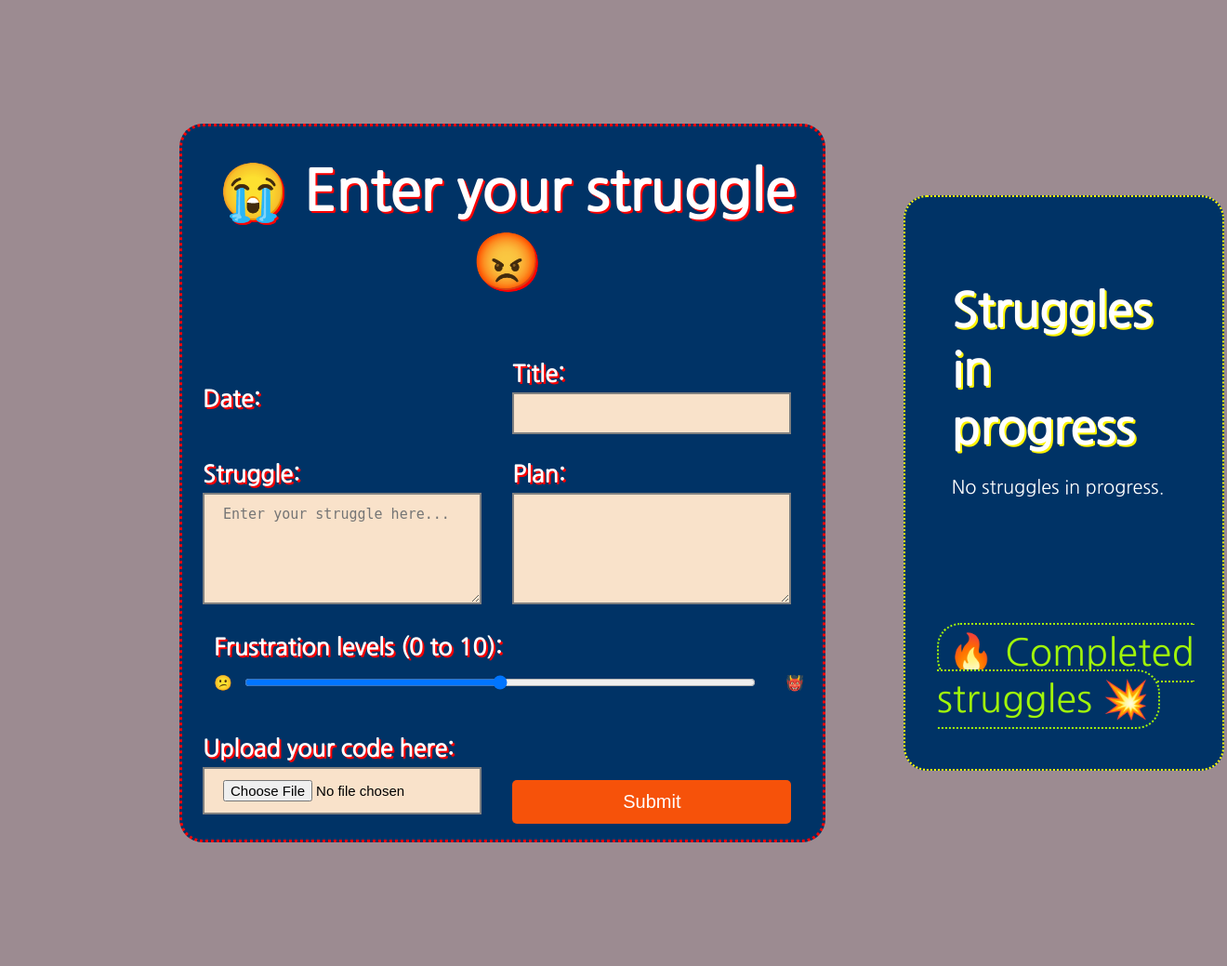
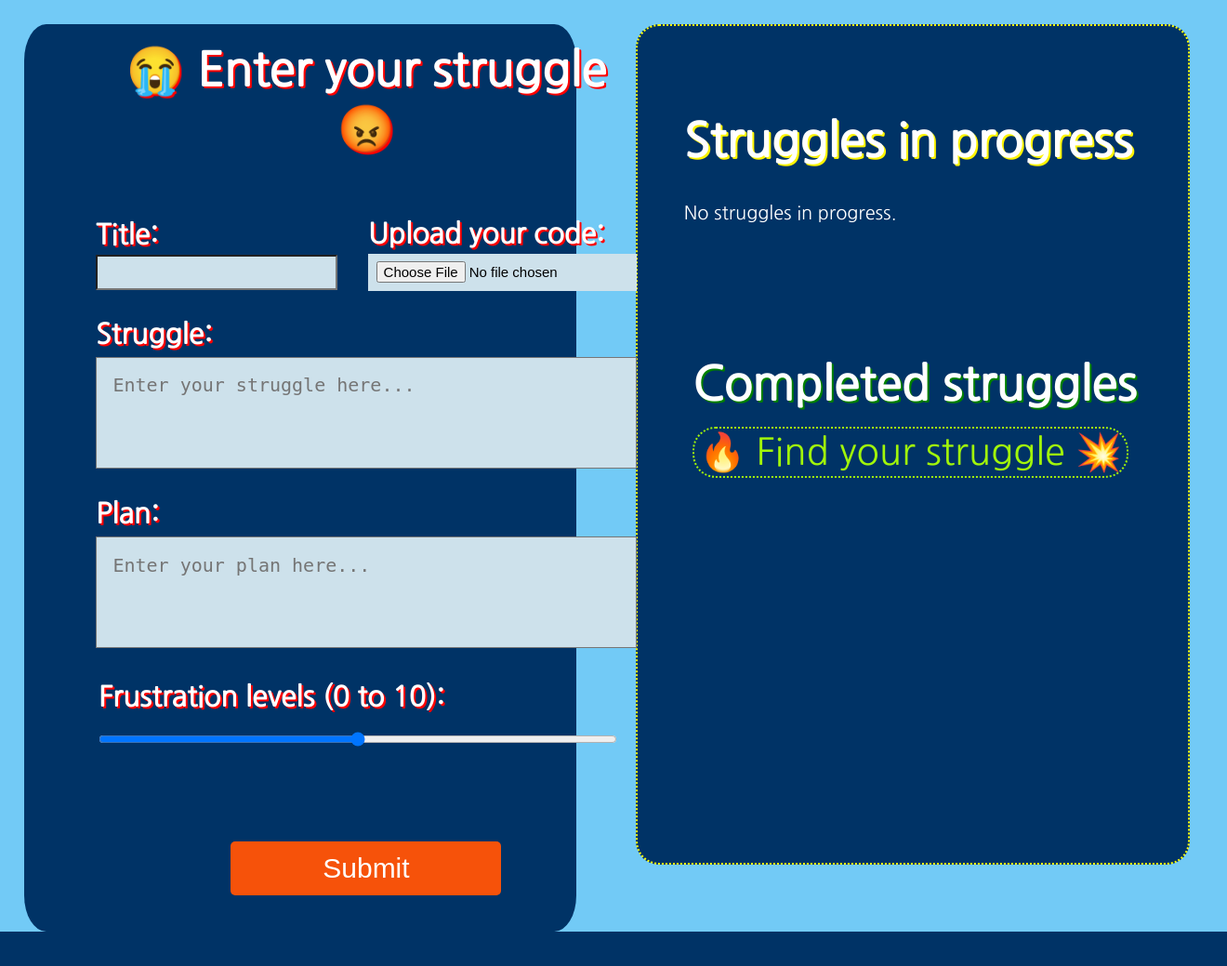
Before and after one commit to Katy600/progress-tracker, a Django app: page /delete/1/ in a window 1320 px wide. Shown: the whole page at 93% size. After the commit the page ends 1002 px from the top, so only its background shows below. Run offline with Django 3.2, Linux system fonts and the light colour scheme; data that the repository does not hold is empty.

Commit message:
Edit the enter struggle page and filter page to display slightly differently

```diff
--- a/struggle_input/forms.py
+++ b/struggle_input/forms.py
@@ -16,6 +16,8 @@
   	widget=NumberInput(attrs={'type':'range',  'step': '1', 'max':'10', 'min':'0', 'value': '5'}))
   struggle = forms.CharField(
   	widget=forms.Textarea(attrs={'placeholder': 'Enter your struggle here...'}))
+  plan = forms.CharField(
+    widget=forms.Textarea(attrs={'placeholder': 'Enter your plan here...'}))
 
   class Meta:
     model = StruggleData
--- a/struggle_input/static/css/struggle.css
+++ b/struggle_input/static/css/struggle.css
@@ -1,25 +1,19 @@
 
 body {
-  background-color: #9C8B91;
+  background-color: #72CAF6;
   font-family: 'Nanum Gothic', sans-serif;
   margin: 0px;
   padding: 0px;
+  width: 100%;
 }
-
-/*p {
-  color: white;
-  display: inline;
-  font-size: 20px;
-  width: 400px;
-}*/
 
 h1 {
   color: white;
-  font-size: 60px;
+  font-size: 50px;
 }
 
 label {
-  font-size: 25px;
+  font-size: 30px;
   color: white;
   font-weight: bold;
 }
@@ -37,6 +31,28 @@
   margin-left: 15px;
 }
 
+textarea[id=id_struggle]{
+  cursor: pointer;
+  width: 100%;
+  border: 1% solid grey;
+  background-color: #CDE1EB;
+  font-size: 20px;
+  font-color: black;
+  box-sizing: border-box;
+}
+
+textarea[id=id_plan]{
+  cursor: pointer;
+  width: 100%;
+  display: inline-block;
+  margin: 1% 0px;
+  border: 1% solid grey;
+  background-color: #CDE1EB;
+  font-size: 20px;
+  font-color: black;
+  box-sizing: border-box;
+}
+
 input[class=search-button]{
   width: 500px;
 }
@@ -49,22 +65,31 @@
   cursor: pointer;
   width: 500px;
   font-size: 20px;
-  background-color: #9C8B91;
+  background-color: orange;
 }
 
 input[id=search]:hover {
-  background-color: #8A7C81;
+  background-color: #ff8d00;
 }
 
 input, textarea {
-  display: block;
-  width: 300px;
-  padding: 12px 20px;
-  margin: 4px 0px;
-  border: 2px solid grey;
-  background-color: #f9e2ca;
+  width: 85%;
+  padding: 3% 3%;
+  margin: 1% 0%;
+  border: 1% solid grey;
+  background-color: #CDE1EB;
   font-size: 15px;
   font-color: black;
+  resize: none;
+}
+
+input[id=id_code_screen_shot] {
+  height: 5%;
+  width: 100%;
+}
+
+input[id=id_title] {
+  width: 90%;
 }
 
 input[type=file] {
@@ -82,12 +107,12 @@
   color: white;
   padding: 12px 20px;
   text-decoration: none;
-  margin-top: 50px;
   cursor: pointer;
-  font-size: 20px;
-  display: inline-block;
+  font-size: 30px;
   margin-top: 80px;
   border-radius: 5px;
+  width: 50%;
+  margin-left: 25%;
 }
 
 input[id=submit]:hover {
@@ -103,15 +128,14 @@
   margin-top: 50px;
   cursor: pointer;
   font-size: 20px;
-  display: inline-block;
   margin-top: 80px;
   border-radius: 5px;
 }
 
 
 input[id=id_frustration_level] {
-  width: 550px;
-  height: 20px;
+  width: 150%;
+  height: 80%;
 }
 
 input[id=id_learning_level] {
@@ -147,6 +171,7 @@
 
 .frustration-level {
   padding-right: 20px;
+  width: 100%;
 }
 
 .learning-level {
@@ -162,9 +187,11 @@
   border-radius: 25px;
   padding-bottom: 50px;
   padding-top: 50px;
-  margin-left: 40px;
+  margin-right: 40px;
   border: 2px solid yellow;
   border-style: dotted;
+  float: right;
+  height: 100%;
 }
 
 .struggles-in-progress {
@@ -178,8 +205,8 @@
 .struggles-in-progress h2 {
   font-size: 50px;
   color: white;
-  margin-bottom: 0px;
   text-shadow: 2px 2px #fff400;
+  margin-bottom: 3%;
 }
 
 .struggles-in-progress a {
@@ -204,7 +231,6 @@
   color: white;
   display: inline;
   font-size: 20px;
-  width: 400px;
 }
 
 .struggles-in-progress-link {
@@ -220,7 +246,14 @@
 
 .filter-struggle {
   margin-left: 10%;
+  margin-top: 15%;
   display: inline-block;
+  width: 30%;
+  height: 40%;
+}
+
+.filter-struggle h1 {
+  text-shadow: 2px 2px orange;
 }
 
 .filter-enter h1 {
@@ -237,13 +270,13 @@
 }
 
 .struggles-list {
-  margin-right: 50px;
   background-color: #003366;
   float: right;
   height: 100%;
   width: 50%;
   padding: 10px;
   padding-top: 20px;
+  padding-left: 2%;
 }
 
 .struggles-list a {
@@ -263,6 +296,7 @@
 
 .struggles-list h1{
  text-align: center;
+ text-shadow: 2px 2px green;
 }
 
 .struggles-list-link {
@@ -270,7 +304,7 @@
   border: 2px solid yellow;
   border-style: dotted;
   width: 95%;
-  display: inline-block;
+  display: block;
   float: right;
   margin-right: 25px;
   margin-left: 25px;
@@ -281,55 +315,64 @@
   border-radius: 25px;
 }
 
-.completed-struggles-link {
+.completed-struggles {
   padding-left: 10%;
 }
 
-.completed-struggles-link a {
+.completed-struggles li {
+  margin-left: 2%;
+}
+
+
+.completed-struggles a {
   font-size: 40px;
   color: #a1f60a;
   margin-top: 20px;
   margin-bottom: 0px;
   text-decoration: none;
   background-color: #003366;
-  padding:10px;
+  padding:1%;
   border-radius: 25px;
   border: 2px solid #a1f60a;
   border-style: dotted;
   text-decoration: none;
 }
 
-.completed-struggles-link a:hover {
+.completed-struggles a:hover {
   background-color: green;
 }
 
+.completed-struggles h2 {
+  font-size: 50px;
+  color: white;
+  margin-bottom: 0px;
+  text-shadow: 2px 2px green;
+  margin-bottom: 3%;
+}
+
 .left-of-initial-form {
-  float: left;
-  padding: 20px;
-  margin-top: 90px;
-  margin-bottom: 90px;
-  height: 80%;
-  margin-left: 150px;
+  padding: 2%;
+  margin-left: 10%;
+  width: 100%;
+  height: 100%
 }
 
 .enter-struggle-table {
-  margin: 20px;
-  padding: 10px;
-  float: left;
+  display: inline-block
   border-style: dotted;
   border-color: red;
-  border-radius: 25px;
+  border-radius: 4%;
   background-color: #003366;
-}
-
-.enter-struggle-table td {
-  padding-left: 10px;
+  width: 45%;
+  margin-top: 2%;
+  margin-left: 2%;
 }
 
 .enter-struggle-table h1 {
+  font-size: 50px;
   text-align: center;
-  padding-top: 20px;
   text-shadow: 2px 2px #ff0000;
+  width: 100%;
 }
 
 .enter-struggle-table tr td label {
@@ -480,3 +523,9 @@
   color: red;
   list-style-type: none;
 }
+
+@media screen and (max-width: 600px) {
+    .col-25, .col-75, input[type=submit] {
+        width: 100%;
+        margin-top: 0;
+}
--- a/struggle_input/templates/struggle_input/struggle-list.html
+++ b/struggle_input/templates/struggle_input/struggle-list.html
@@ -24,7 +24,7 @@
     {% endfor %}
 	</div>
 	<div class="filter-struggle">
-		<h1>Filter Struggles</h1>
+		<h1>🤞 Filter Struggles  🙏</h1>
     {% if errors %}
       {% for error in errors %}
         {{ error }}
--- a/struggle_input/templates/struggle_input/struggle_form.html
+++ b/struggle_input/templates/struggle_input/struggle_form.html
@@ -11,12 +11,36 @@
   </script>
 </head>
 <body>
+
+  <div class="struggle-updates-section">
+    <div class="struggles-in-progress">
+      <h2>Struggles in progress</h2>
+      {% for struggle in struggles_in_progress %}
+        {% if struggle.struggle_in_progess == False  %}
+        <div class="struggles-in-progress-link">
+          <a href="{% url 'struggle-complete' pk=struggle.id %}">
+            <p><li> 💨 {{ struggle.title }}</li></p>
+          </a>
+        </div>
+        {% endif%}
+      {% empty %}
+        <br><p>No struggles in progress.</p>
+      {% endfor %}
+    </div>
+
+    <div class="completed-struggles">
+      <h2>Completed struggles</h2>
+      <a href="{% url 'struggle-list' %}">🔥 Find your struggle 💥</a>
+    </div>
+  </div>
+
+<div class="enter-struggle-table">
   <table>
     <tr>
       <td>
         <div class="left-of-initial-form">
           <form action="{% url 'struggles_input' %}" method="post" enctype="multipart/form-data">
-            <table class="enter-struggle-table">
+              <table >
                 <tr>
                   <td colspan="2"><h1>😭 Enter your struggle 😡</h1></td>
                 </tr>
@@ -28,24 +52,26 @@
                   </td>
                 </tr>
                 <tr>
-                <td>
-                  {{ form.time_started.errors }}<br>
-                    <label for="id_time_started">Date:</label><br>
-                  {{ form.time_started }}
+                <td style="width:50%">
+                  {{ form.title.errors }}<br>
+                    <label for="id_title">Title:</label>
+                  {{ form.title }}
                 </td>
-                <td>
-                  {{ form.title.errors }}<br>
-                    <label for="id_title">Title:</label><br>
-                  {{ form.title }}
+                <td style="width:50%">
+                  {{ form.code_screen_shot.errors }}<br>
+                    <label for="id_code_screen_shot">Upload your code:</label><br />
+                  {{ form.code_screen_shot }}
                 </td>
                 </tr>
                 <tr>
-                <td>
+                  <td colspan="2">
                     {{ form.struggle.errors }}<br>
                       <label for="id_struggle">Struggle:</label><br>
                     {{ form.struggle }}
                   </td>
-                <td>
+                </tr>
+                <tr>
+                   <td colspan="2">
                     {{ form.plan.errors }}<br>
                       <label for="id_plan">Plan:</label><br>
                     {{ form.plan }}
@@ -61,22 +87,17 @@
                         </td>
                       </tr>
                       <tr>
-                      <td>😕</td>
+                        <!-- <td>😕</td> -->
                         <td class="frustration-level">
                           {{ form.frustration_level }}
                         </td>
-                      <td>👹</td>
+                       <!--  <td>👹</td> -->
                       </tr>
                     </table>
                   </td>
                 </tr>
                 <tr>
-                <td>
-                  {{ form.code_screen_shot.errors }}<br>
-                    <label for="id_code_screen_shot">Upload your code here:</label><br>
-                  {{ form.code_screen_shot }}
-                </td>
-                <td>
+                  <td colspan="2">
                     {% csrf_token %}
                     {{ form.struggle_in_progess.as_hidden }}
                     <input id="submit" type="submit" value="Submit">
@@ -86,28 +107,9 @@
             </form>
           </div>
         </td>
-      <td>
-        <div class="struggle-updates-section">
-          <div class="struggles-in-progress">
-            <h2>Struggles in progress</h2>
-            {% for struggle in struggles_in_progress %}
-              {% if struggle.struggle_in_progess == False  %}
-              <div class="struggles-in-progress-link">
-                <a href="{% url 'struggle-complete' pk=struggle.id %}">
-                  <p><li> 💨 {{ struggle.title }}</li></p>
-                </a>
       </div>
-              {% endif%}
-            {% empty %}
-              <br><p>No struggles in progress.</p>
-            {% endfor %}
-          </div>
-          <div class="completed-struggles-link">
-            <a href="{% url 'struggle-list' %}">🔥 Completed struggles 💥</a>
-          </div>
-        </div>
-      </td>
     </tr>
   </table>
+
 </body>
 </html>
```
Lines whose indentation alone changed are shown as unchanged.
